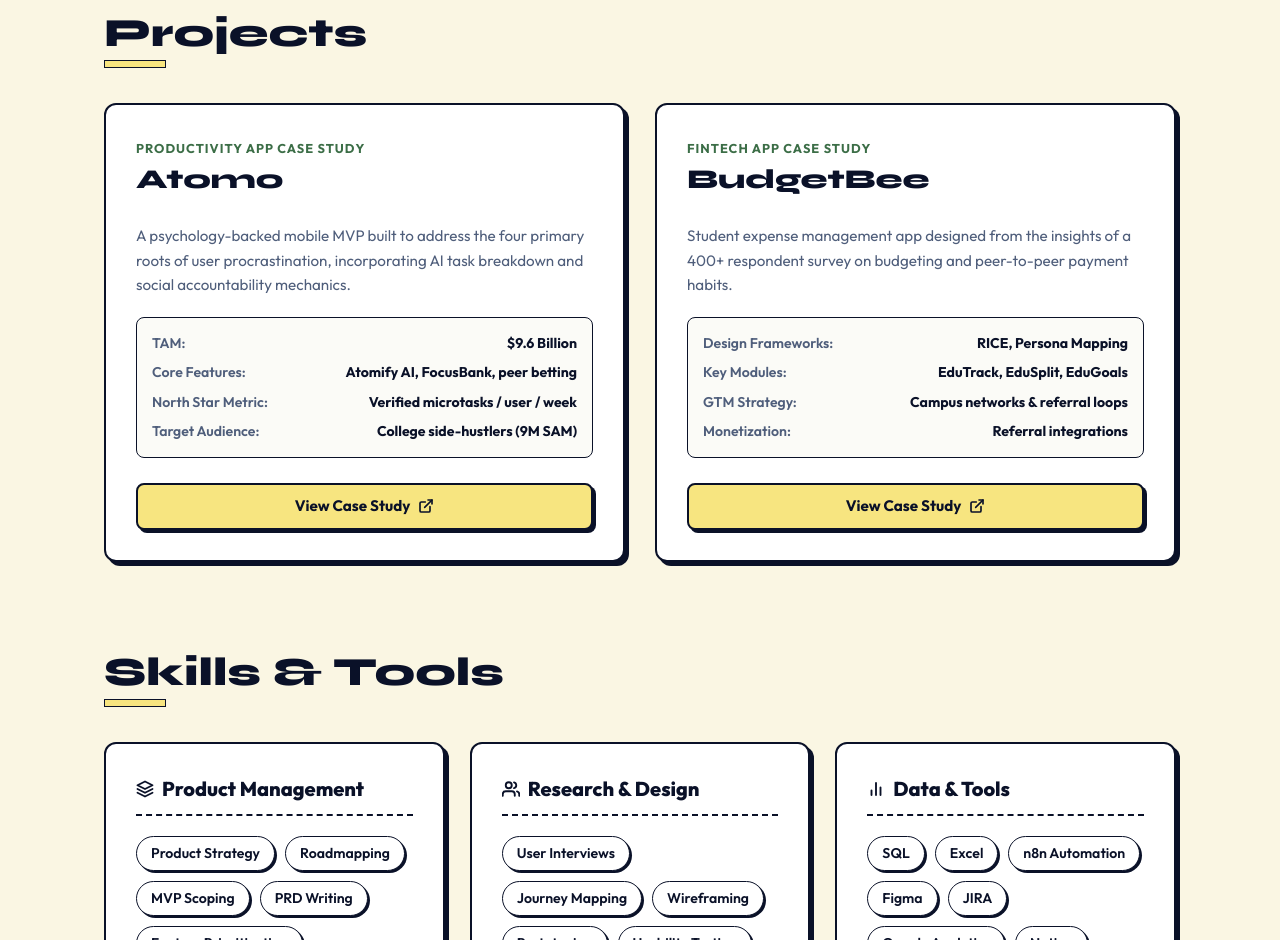
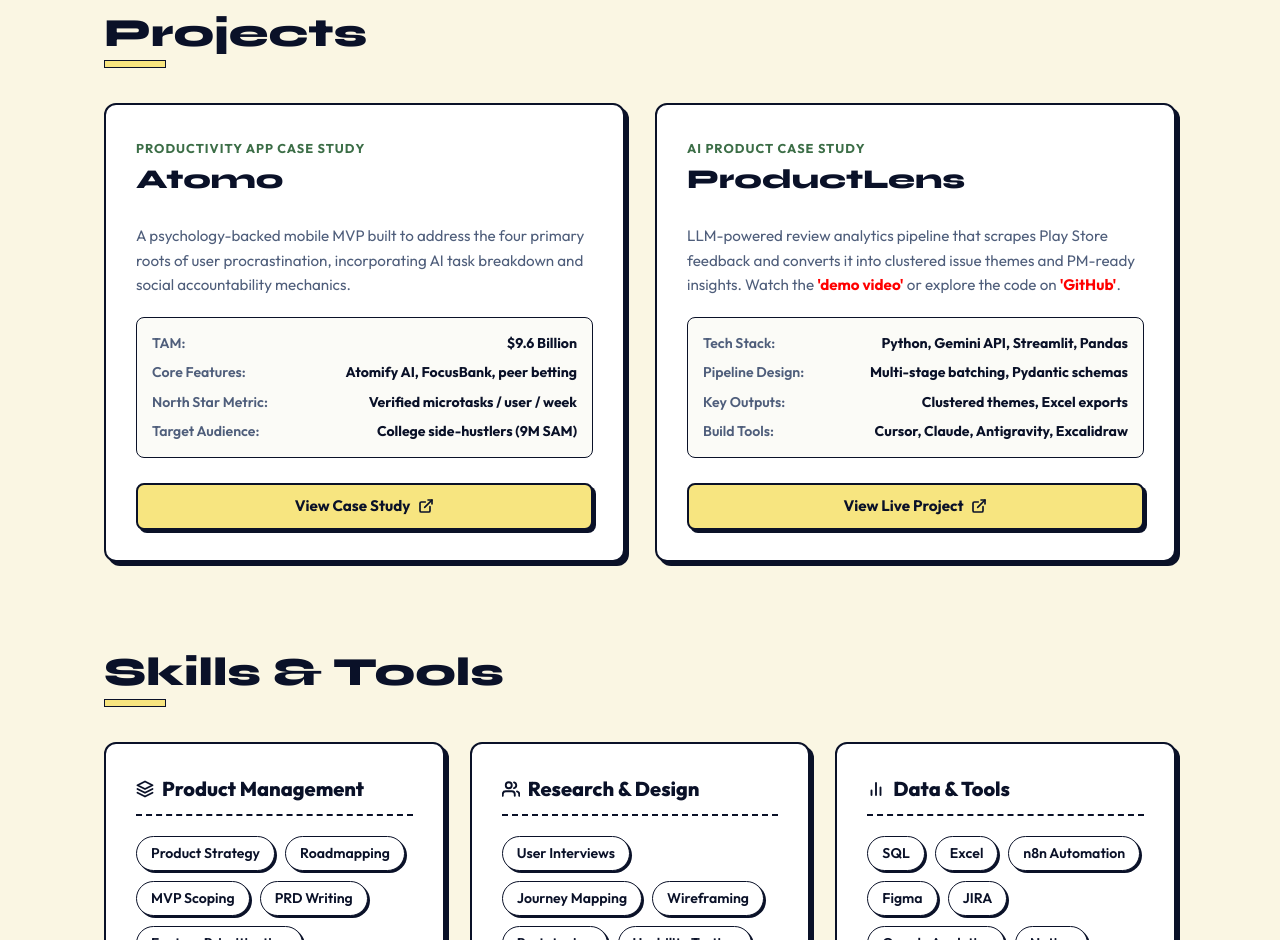
Before and after one commit to nikhill004/product-portfolio, a plain HTML site: page index.html in a window 1280 px wide. Shown: the part 2345-3285 px from the top of the page. Drawn offline with Linux system fonts and the light colour scheme.

Commit message:
project change

```diff
--- a/index.html
+++ b/index.html
@@ -292,35 +292,38 @@
         <!-- Project 2 -->
         <div class="project-card neo-box">
           <div class="project-header">
-            <span class="project-type">Fintech App Case Study</span>
-            <h3 class="project-name">BudgetBee</h3>
+            <span class="project-type">AI Product Case Study</span>
+            <h3 class="project-name">ProductLens</h3>
           </div>
           <div class="project-description">
-            Student expense management app designed from the insights of a 400+ respondent survey on budgeting and
-            peer-to-peer payment habits.
+            LLM-powered review analytics pipeline that scrapes Play Store feedback and converts it into
+            clustered issue themes and PM-ready insights. Watch the
+            <b style="color: red;"><a href="https://youtu.be/XAya2zzfE6I?si=4nwwzJ3Oa2-sXFzx" target="_blank">'demo video'</a></b>
+            or explore the code on
+            <b style="color: red;"><a href="https://github.com/nikhill004/product-lens" target="_blank">'GitHub'</a></b>.
           </div>
           <div class="project-meta">
             <div class="meta-row">
-              <span class="meta-label">Design Frameworks:</span>
-              <span class="meta-value">RICE, Persona Mapping</span>
+              <span class="meta-label">Tech Stack:</span>
+              <span class="meta-value">Python, Gemini API, Streamlit, Pandas</span>
             </div>
             <div class="meta-row">
-              <span class="meta-label">Key Modules:</span>
-              <span class="meta-value">EduTrack, EduSplit, EduGoals</span>
+              <span class="meta-label">Pipeline Design:</span>
+              <span class="meta-value">Multi-stage batching, Pydantic schemas</span>
             </div>
             <div class="meta-row">
-              <span class="meta-label">GTM Strategy:</span>
-              <span class="meta-value">Campus networks & referral loops</span>
+              <span class="meta-label">Key Outputs:</span>
+              <span class="meta-value">Clustered themes, Excel exports</span>
             </div>
             <div class="meta-row">
-              <span class="meta-label">Monetization:</span>
-              <span class="meta-value">Referral integrations</span>
+              <span class="meta-label">Build Tools:</span>
+              <span class="meta-value">Cursor, Claude, Antigravity, Excalidraw</span>
             </div>
           </div>
           <div class="project-links">
-            <a href="https://drive.google.com/file/d/18CtOA0nA1Q7CLbGLeLyti7m5MK6Ij7aO/view?usp=sharing" target="_blank"
+            <a href="https://appuct-lens-89ehr2cyxuxt9nuujtaufp.streamlit.app/" target="_blank"
               class="neo-btn">
-              View Case Study
+              View Live Project
               <svg width="16" height="16" viewBox="0 0 24 24" fill="none" stroke="currentColor" stroke-width="2.5"
                 stroke-linecap="round" stroke-linejoin="round">
                 <path d="M18 13v6a2 2 0 0 1-2 2H5a2 2 0 0 1-2-2V8a2 2 0 0 1 2-2h6" />
```
Also changed, not shown: 1 other file.
